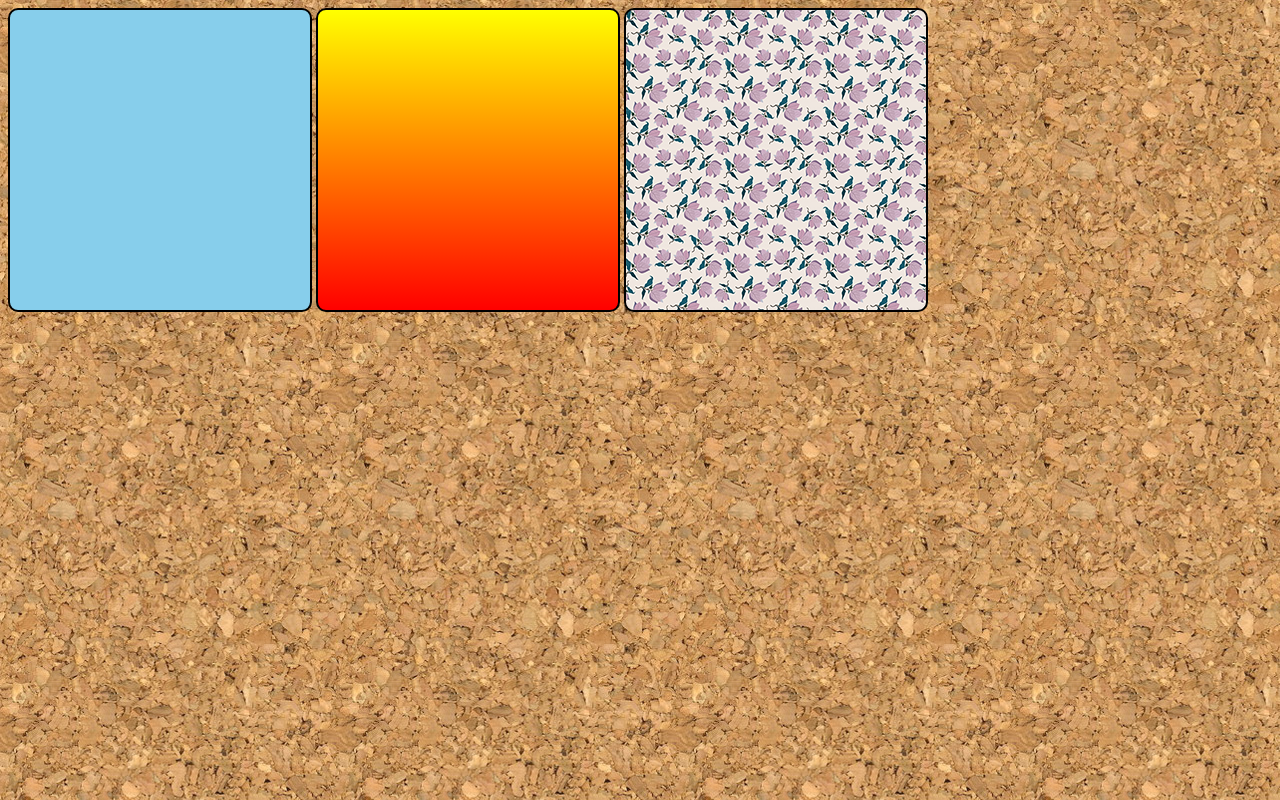
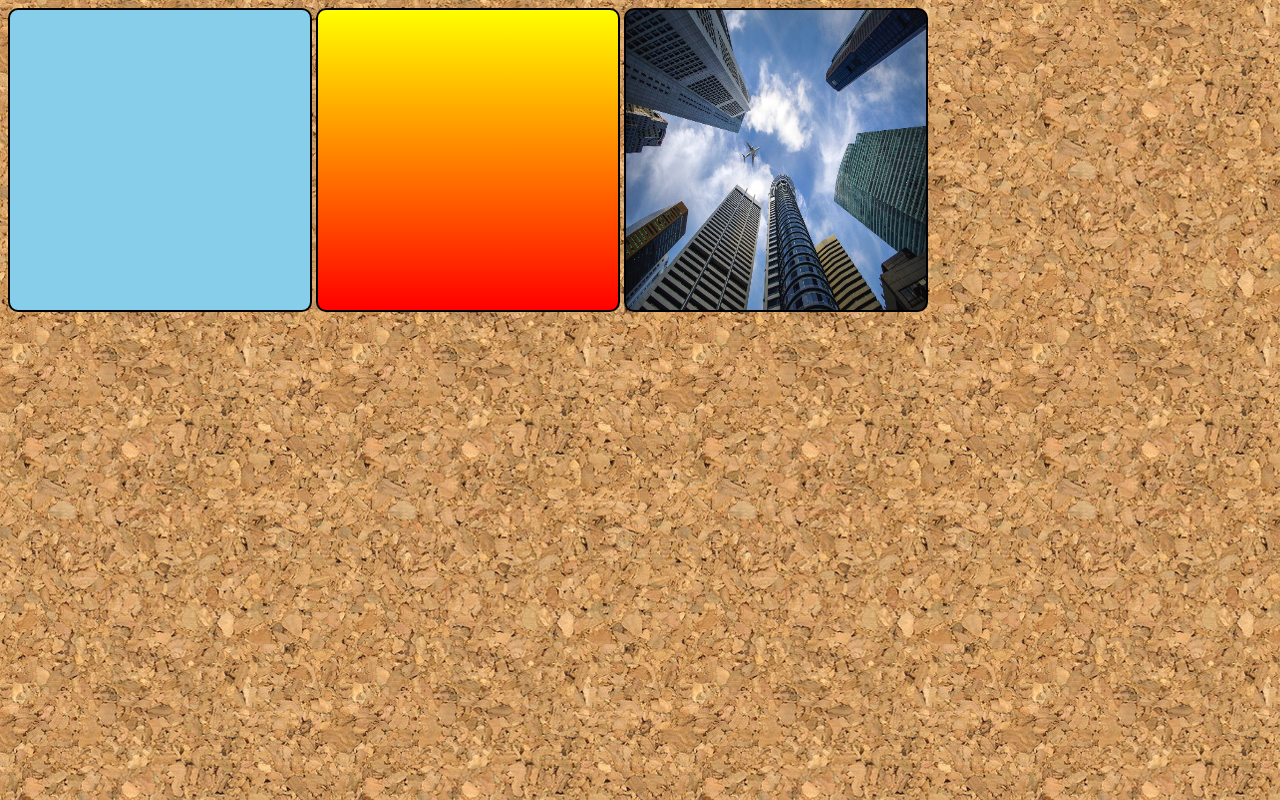
Before and after one commit to DFerreir4/html-css, a plain HTML site: page Modulo 3/ex022/fundo001.html in a window 1280 px wide. Drawn offline with Linux system fonts and the light colour scheme.

Commit message:
alteração de tamanho e repetição

```diff
--- a/Modulo 3/ex022/fundo001.html
+++ b/Modulo 3/ex022/fundo001.html
@@ -28,7 +28,9 @@
         }
 
         div#q3{
-            background-image: url('./img/pattern003.png');
+            background-image: url('./img/wallpaper002.jpg');
+            background-repeat: no-repeat;
+            background-size: 300px 300px;
         }
 
     </style>
```
